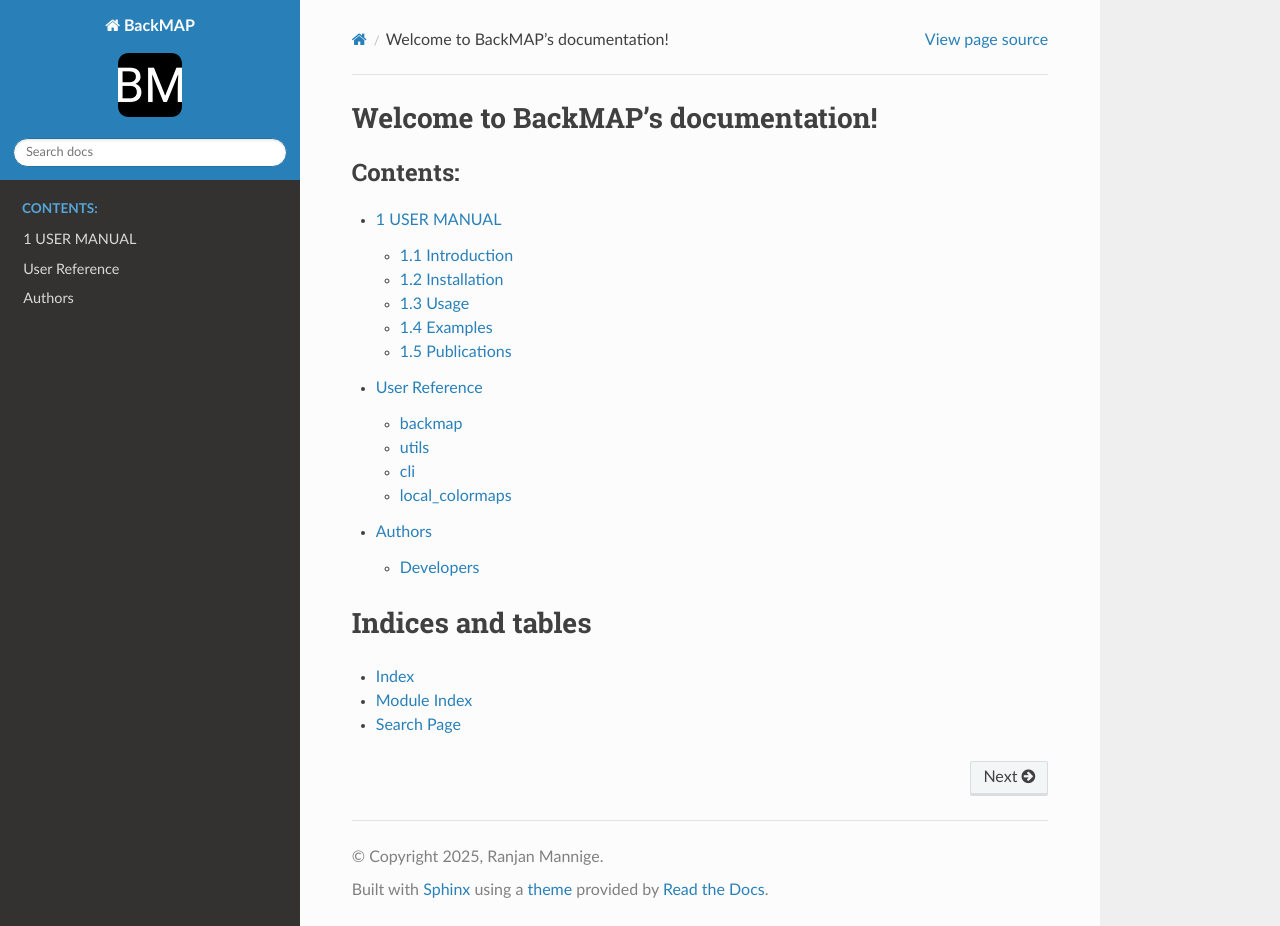
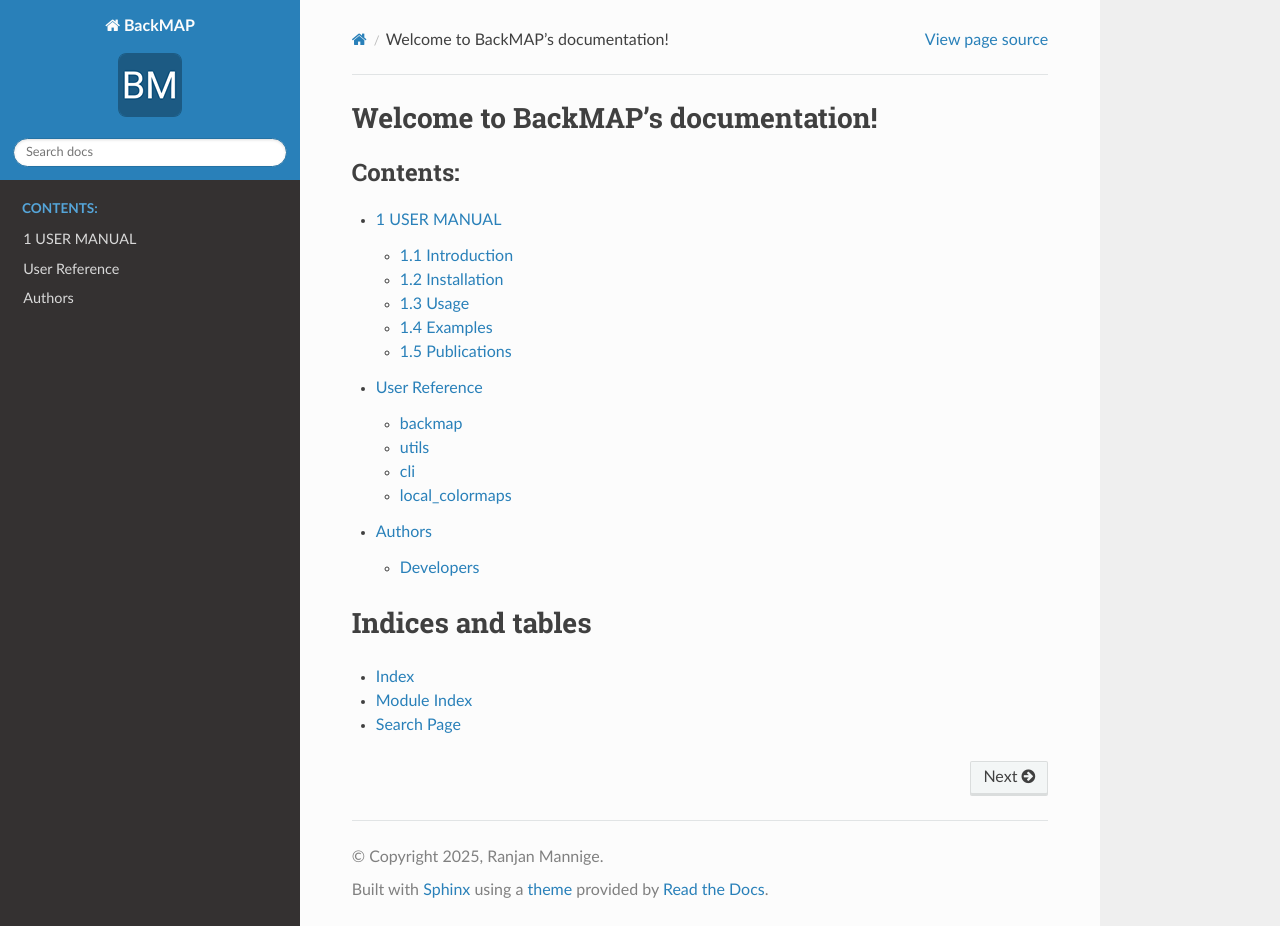
Before and after one commit to ranjanmannige/backmap, a Sphinx documentation site: the page built from docs/index.rst, in a window 1280 px wide and 926 px high. Built offline with Sphinx 7.4.7 and the Read the Docs theme 3.1.0, drawn with Linux system fonts in a browser that asks for light colours.

Commit message:
Final favicon/logo choice

```diff
--- a/docs/conf.py
+++ b/docs/conf.py
@@ -52,5 +52,7 @@
 
 html_static_path = ['_static']
 
-html_favicon = 'images/favicon_thick.ico'  # change to the name of your image
-html_logo = 'images/favicon_thin.ico'  # change to the name of your image
+#html_favicon = 'images/favicon_thick.ico'  # change to the name of your image
+html_favicon = 'images/favicon.ico'  # change to the name of your image
+#html_logo = 'images/favicon_thin.ico'  # change to the name of your image
+html_logo = 'images/favicon.ico'  # change to the name of your image
```
Also changed, not shown: docs/images/favicon_thick.ico (deleted), docs/images/favicon_thin.ico (deleted).
